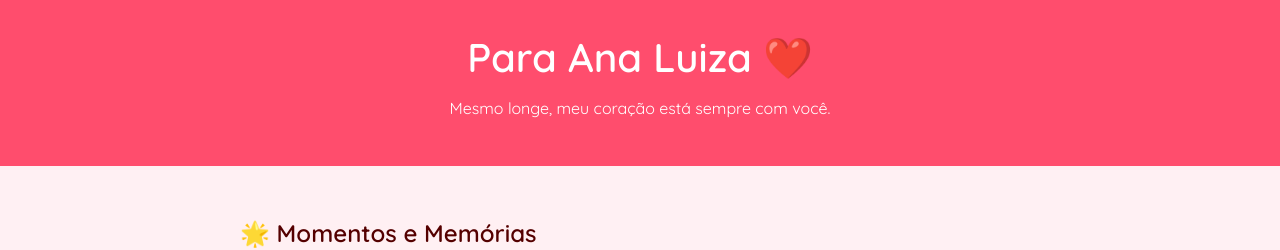
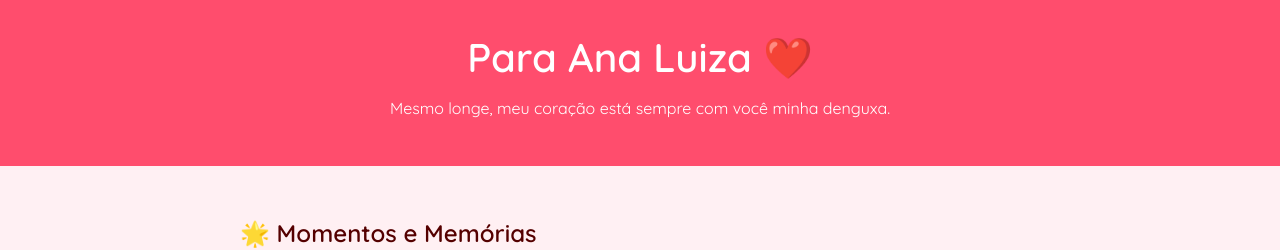
Before and after one commit to rafik021dev/analuiza, a plain HTML site: page index.html in a window 1280 px wide. Shown: the top 250 px of the page. Drawn offline with Linux system fonts and the light colour scheme.

Commit message:
Update index.html

```diff
--- a/index.html
+++ b/index.html
@@ -76,7 +76,7 @@
 <body>
   <header>
     <h1>Para Ana Luiza ❤️</h1>
-    <p>Mesmo longe, meu coração está sempre com você.</p>
+    <p>Mesmo longe, meu coração está sempre com você minha denguxa.</p>
   </header>
 
   <section class="section">
```
